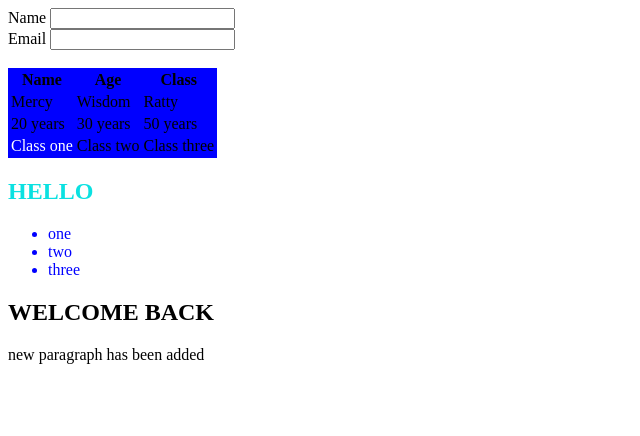
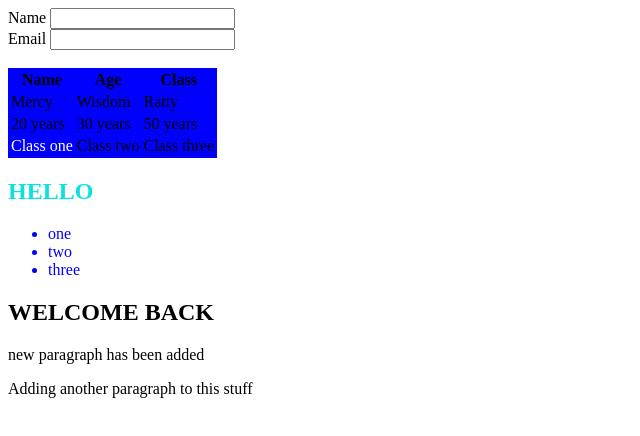
Before and after one commit to m3rcyO/html-file, a plain HTML site: page new.html in a window 1280 px wide. Shown: the whole page, without its empty margins (0-640 px from the left). Drawn offline with Linux system fonts and the light colour scheme.

Commit message:
added new paragraph

```diff
--- a/new.html
+++ b/new.html
@@ -49,7 +49,7 @@
  <h2> WELCOME BACK </h2>
 
 <p> new paragraph has been added </p>
-
+<p> Adding another paragraph to this stuff</p>
 
 </body>
 
```
